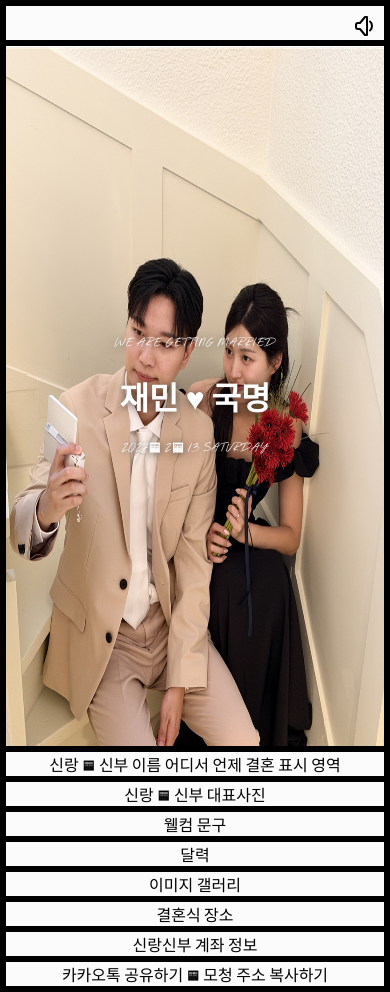
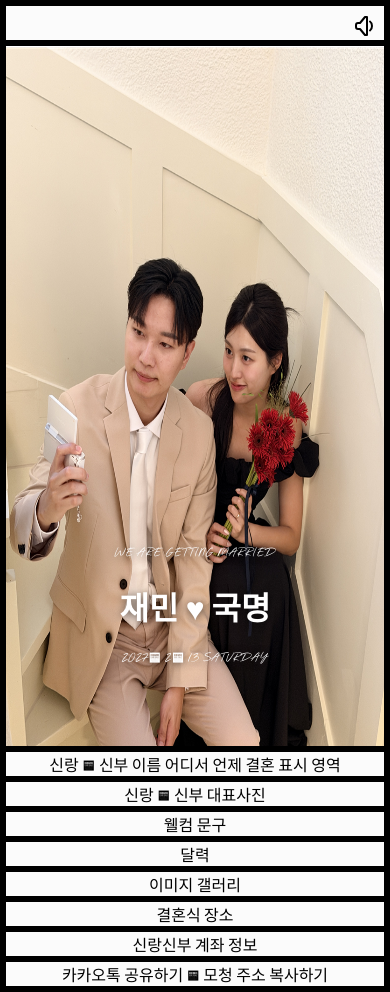
Before and after one commit to tjdrhd1207/mobile_invitation.github.io, a React (Vite) app: page / in a window 390 px wide. Built offline with nearby package versions, Linux system fonts and the light colour scheme.

Commit message:
css변경

```diff
--- a/src/style.css
+++ b/src/style.css
@@ -29,7 +29,7 @@
 /* 모바일 화면 */
 @media screen and (max-width: 600px) {
   .main-text {
-    top: 80%;
+    top: 80% !important;
   }
 }
 
```
